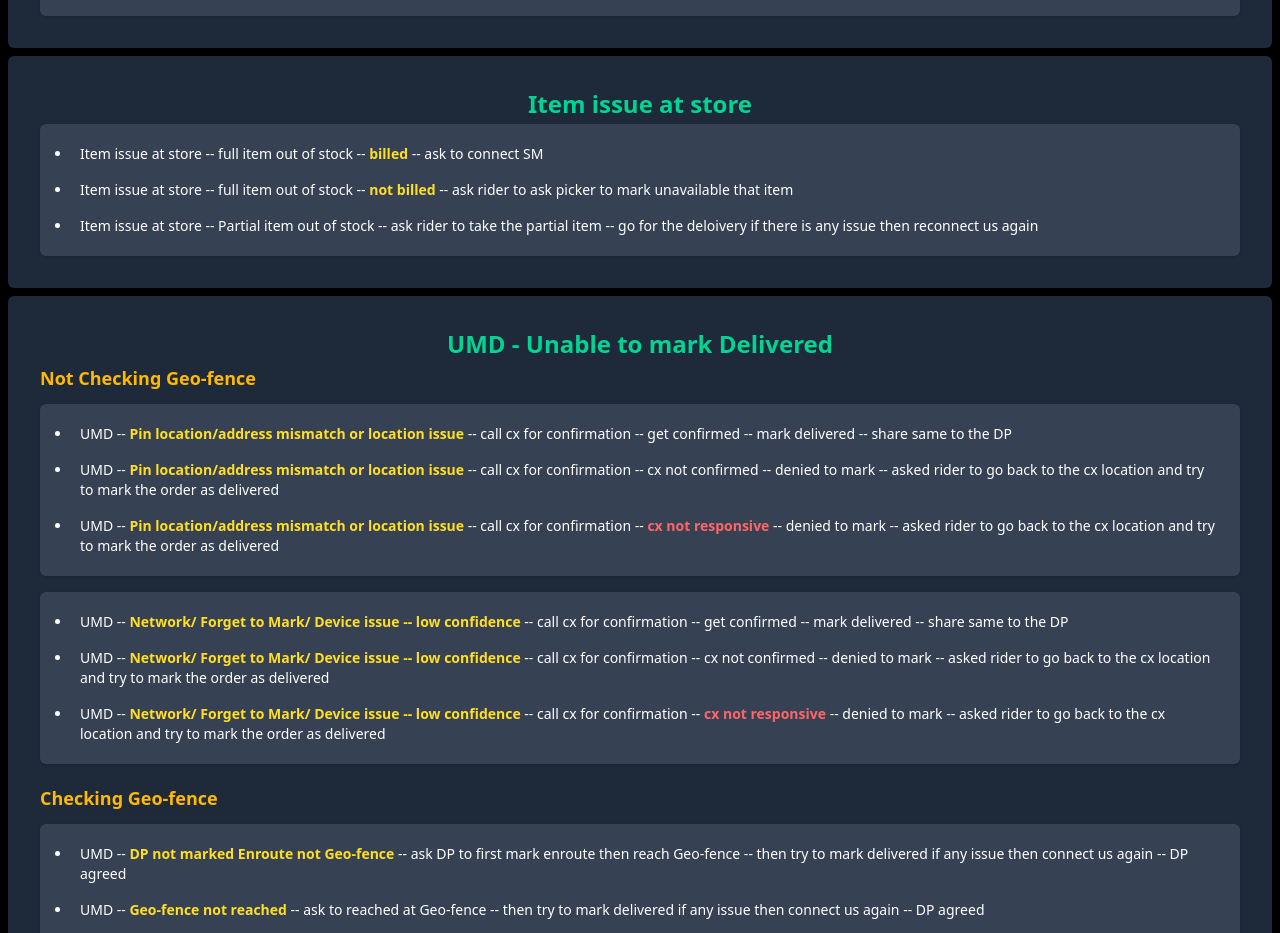
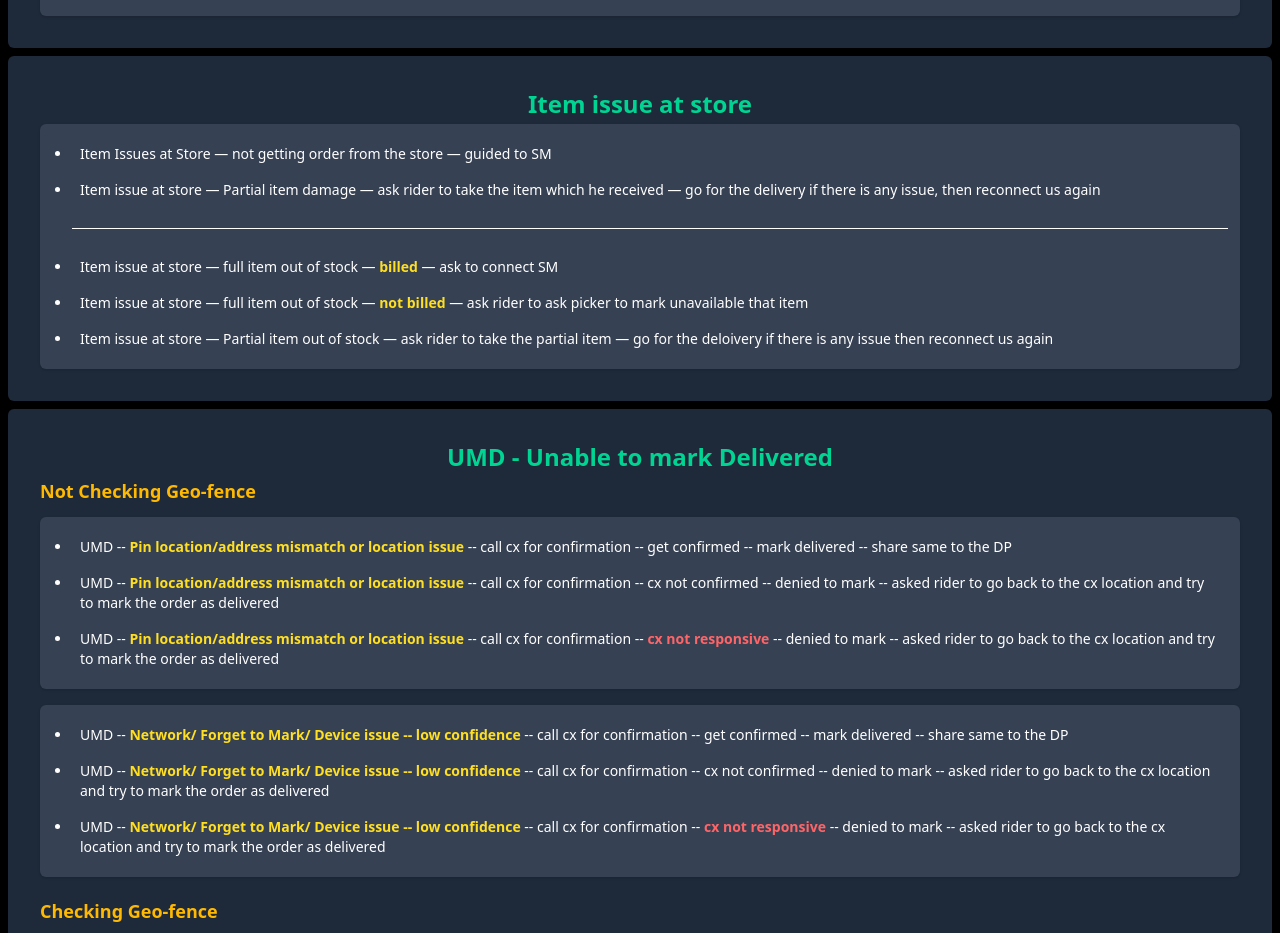
Before and after one commit to Code-with-Sahani/Blinket-DP, a React (Vite) app: page / in a window 1280 px wide. Shown: the part 3900-4833 px from the top of the page. Built offline with nearby package versions, Linux system fonts and the light colour scheme.

Commit message:
Update Item_Issue_At_Store.jsx

```diff
--- a/src/Components/Item_Issue_At_Store.jsx
+++ b/src/Components/Item_Issue_At_Store.jsx
@@ -8,12 +8,12 @@ const Item_Issue_At_Store = () => {
       <div className="space-y-4">
         <div className="p-3 bg-gray-700 rounded-md shadow">
           <ul className="list-disc pl-5">
-
-            <li className='p-2'>Item issue at store -- full item out of stock -- <strong className='text-yellow-300 font-semibold'>billed</strong> -- ask to connect SM</li>
-            <li className='p-2'>Item issue at store -- full item out of stock -- <strong className='text-yellow-300 font-semibold'>not billed</strong> -- ask rider to ask picker to mark unavailable that item</li>
-            <li className='p-2'>Item issue at store -- Partial item out of stock -- ask rider to take the partial item -- go for the deloivery if there is any issue then reconnect us again</li>
-
-
+            <li className='p-2'>Item Issues at Store — not getting order from the store — guided to SM</li>
+            <li className='p-2'>Item issue at store — Partial item damage — ask rider to take the item which he received — go for the delivery if there is any issue, then reconnect us again</li>
+            <hr className='mb-5 mt-5' />
+            <li className='p-2'>Item issue at store — full item out of stock — <strong className='text-yellow-300 font-semibold'>billed</strong> — ask to connect SM</li>
+            <li className='p-2'>Item issue at store — full item out of stock — <strong className='text-yellow-300 font-semibold'>not billed</strong> — ask rider to ask picker to mark unavailable that item</li>
+            <li className='p-2'>Item issue at store — Partial item out of stock — ask rider to take the partial item — go for the deloivery if there is any issue then reconnect us again</li>
           </ul>
         </div>
 
```
